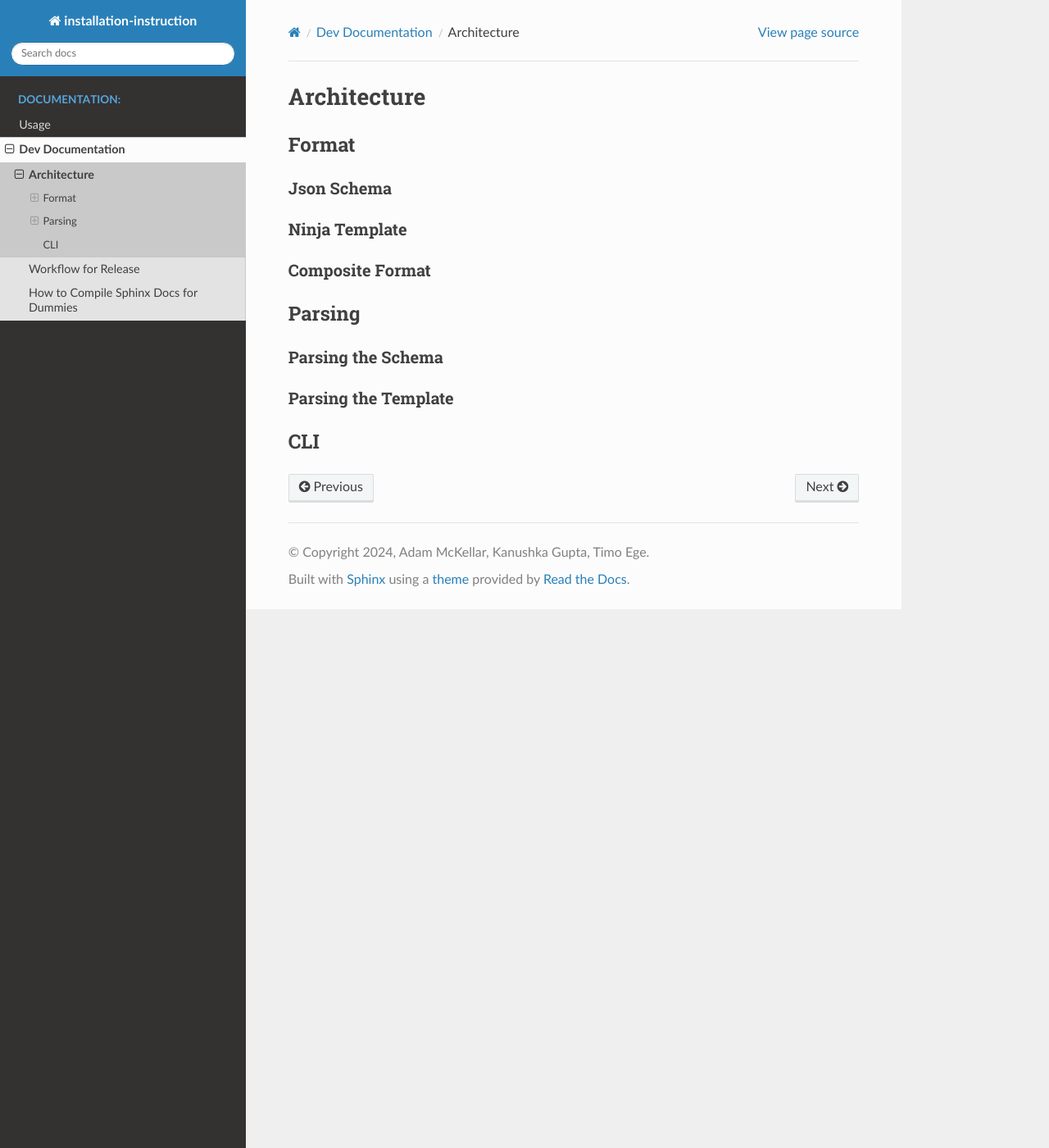
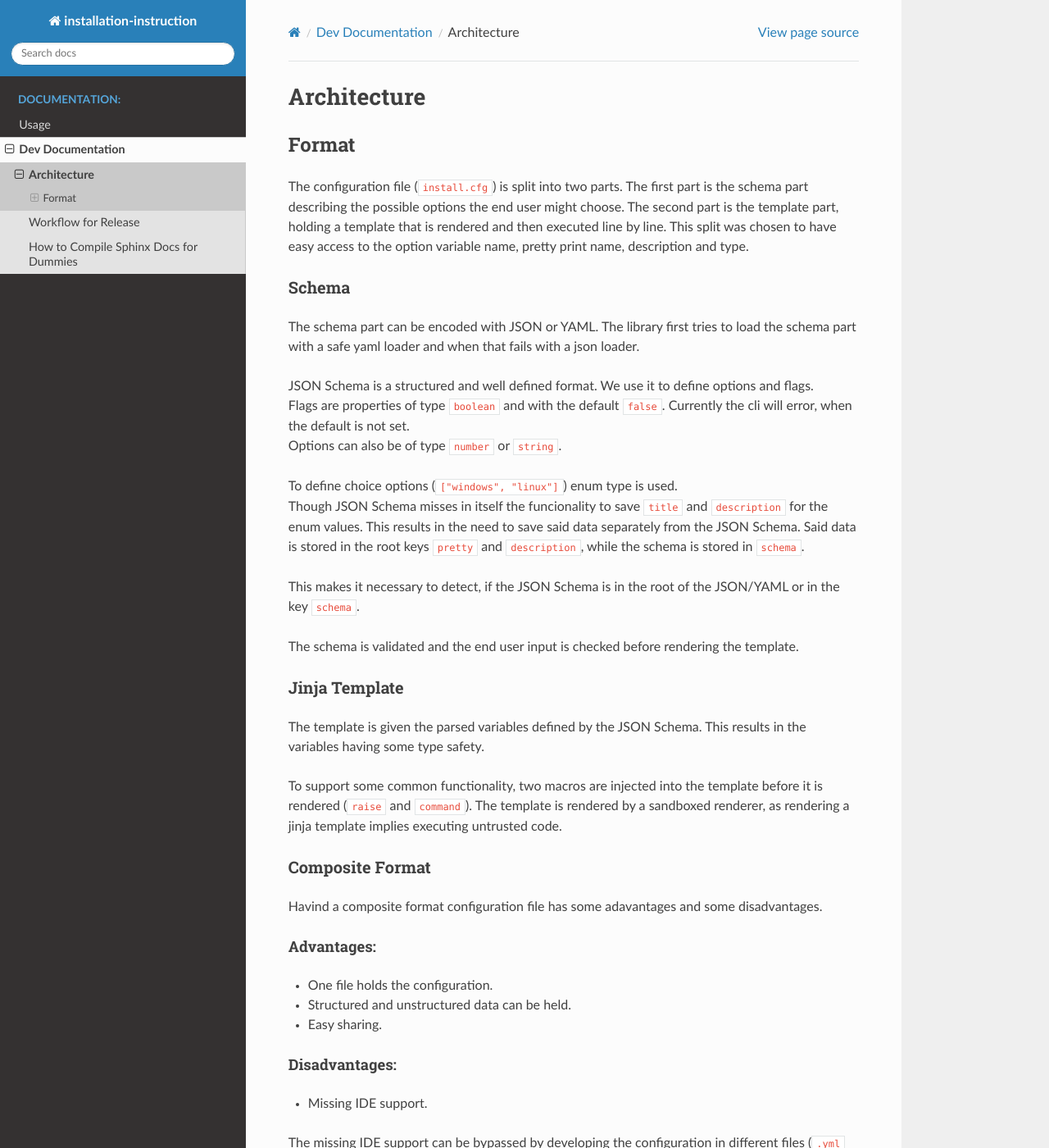
Before and after one commit to instructions-d-installation/installation-instruction, a Sphinx documentation site: the page built from doc/dev_docs/architecture.md, in a window 1280 px wide and 1400 px high. Shown: the whole window at 82% size. Built offline with Sphinx 7.4.7 and the Read the Docs theme 2.0.0, drawn with Linux system fonts in a browser that asks for light colours; some of the changed text lies outside the part shown.

Commit message:
docs: architecture and advanced example
Co-authored-by: Timo Ege <TimoEge@online.de>

```diff
--- a/doc/dev_docs/architecture.md
+++ b/doc/dev_docs/architecture.md
@@ -2,18 +2,48 @@
 
 ## Format
 
-### Json Schema
+The configuration file (`install.cfg`) is split into two parts. The first part is the schema part describing the possible options the end user might choose.
+The second part is the template part, holding a template that is rendered and then executed line by line.
+This split was chosen to have easy access to the option variable name, pretty print name, description and type.
 
-### Ninja Template
+
+### Schema
+
+The schema part can be encoded with JSON or YAML. The library first tries to load the schema part with a safe yaml loader and when that fails with a json loader.
+
+JSON Schema is a structured and well defined format. We use it to define options and flags.
+Flags are properties of type `boolean` and with the default `false`. Currently the cli will error, when the default is not set.
+Options can also be of type `number` or `string`.
+
+To define choice options (`["windows", "linux"]`) enum type is used.
+Though JSON Schema misses in itself the funcionality to save `title` and `description` for the enum values.
+This results in the need to save said data separately from the JSON Schema.
+Said data is stored in the root keys `pretty` and `description`, while the schema is stored in `schema`.
+
+This makes it necessary to detect, if the JSON Schema is in the root of the JSON/YAML or in the key `schema`.
+
+The schema is validated and the end user input is checked before rendering the template.
+
+
+### Jinja Template
+
+The template is given the parsed variables defined by the JSON Schema. This results in the variables having some type safety.
+
+To support some common functionality, two macros are injected into the template before it is rendered (`raise` and `command`).
+The template is rendered by a sandboxed renderer, as rendering a jinja template implies executing untrusted code.
+
 
 ### Composite Format
 
+Havind a composite format configuration file has some adavantages and some disadvantages.
 
-## Parsing
+#### Advantages:
+* One file holds the configuration.
+* Structured and unstructured data can be held.
+* Easy sharing.
 
-### Parsing the Schema
+#### Disadvantages:
+* Missing IDE support.
 
-### Parsing the Template
-
-
-## CLI
+The missing IDE support can be bypassed by developing the configuration in different files (`.yml` and `.json`).
+The composite format could be build in the future by the cli from those separate files.
```
Also changed, not shown: doc/usage_docs/advanced_examples.md (+21 -14 lines), doc/usage_docs/cli.md (+1 -1 lines).
